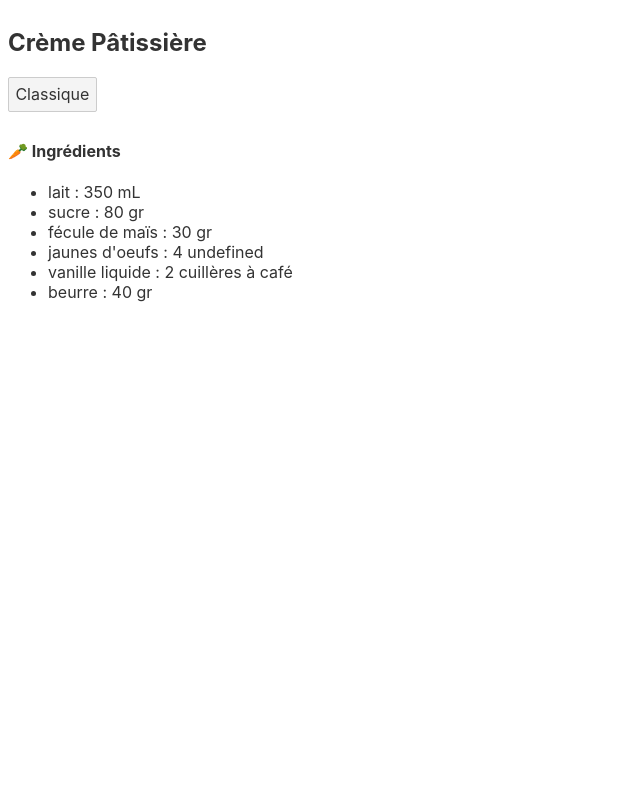
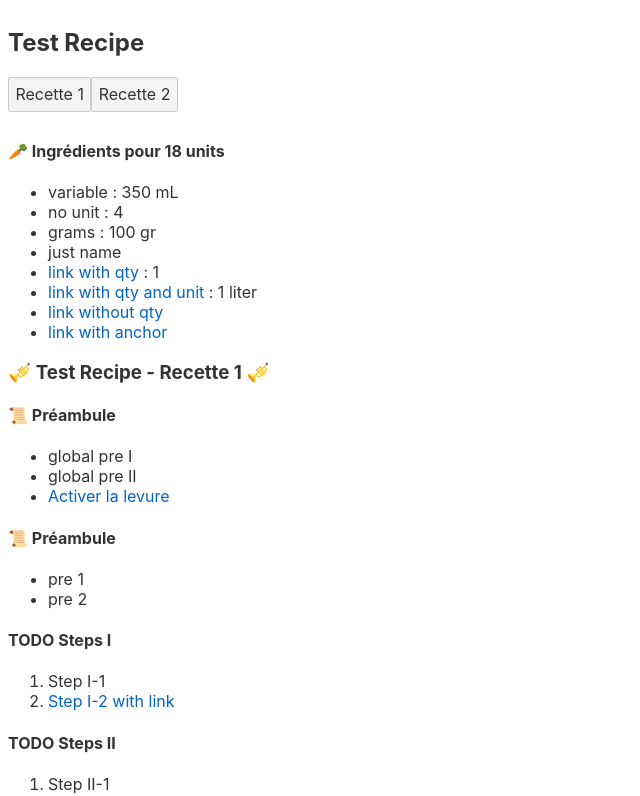
Before and after one commit to vianneyfaivre/recipe, a Svelte app: page / in a window 1280 px wide. Shown: the top 796 px of the page, without its empty margins (0-640 px from the left). Built offline with nearby package versions, Linux system fonts and the light colour scheme.

Commit message:
added recipe with almost all possibilities

```diff
--- a/public/creme-patissiere.yaml
+++ /dev/null
@@ -1,49 +0,0 @@
-layout: recette
-categories: [recettes]
-hidden: true
-lang: fr
-sitemap: true
-title: Crème Pâtissière
-type: sucre
-utensils:
-  - casserole
-  - fouet
-  - spatule-silicone
-  - chinois
-recettes:
-  Classique:
-    ingredients:
-      - nom: lait
-        qte: 350
-        unite: mL
-        variable: true
-      - nom: sucre
-        qte: 80
-        unite: gr
-      - nom: fécule de maïs
-        qte: 30
-        unite: gr
-      - nom: jaunes d'oeufs
-        qte: 4
-      - nom: vanille liquide
-        qte: 2
-        unite: cuillères à café
-      - nom: beurre
-        qte: 40
-        unite: gr
-    etapes:
-      - label: Préparation
-        details:
-          - Rincer la casserole avec de l'eau (pour éviter que le lait accroche)
-          - Porter le lait et la vanille à ébullition (environ 80°C)
-          - Fouetter les jaunes d'oeufs avec le sucre
-          - Incorporer la fécule de maïs
-          - Verser la moitié du lait sur le mélange tout en fouettant
-          - Reverser le tout dans la casserole
-          - À feu doux/moyen, mélanger au fouet jusqu'à épaicissement
-          - Passer la crème au chinois
-          - Mélanger le beurre à l'aide d'une spatule silicone
-          - Réserver au frais
-notes:
-  - Se conserve environ 3 jours
-  - La recette pour 350 mL de lait pourra convenir pour remplir 4 tartelettes
--- /dev/null
+++ b/public/simple.yaml
@@ -0,0 +1,74 @@
+title: Test Recipe
+
+withYeast: true
+
+preconditions:
+  - global pre I
+  - global pre II
+
+recettes:
+  Recette 1:
+    yield: 18
+    yieldType: units
+    ingredients:
+      - nom: variable
+        qte: 350
+        unite: mL
+        variable: true
+      - nom: no unit
+        qte: 4
+      - nom: grams
+        qte: 100
+        unite: gr
+      - nom: just name
+      - nom: link with qty
+        lien: /link/just-name
+        qte: 1
+      - nom: link with qty and unit
+        lien: /link/just-name
+        qte: 1
+        unite: liter
+      - nom: link without qty
+        lien: /link/without-qty
+      - nom: link with anchor
+        lien: /link/with#anchor
+    preconditions:
+      - pre 1
+      - pre 2
+    etapes:
+      - label: Steps I
+        details:
+          - Step I-1
+          - label: Step I-2 with link
+            link: /steps/link
+      - label: Steps II
+        emoji: 🔥
+        details:
+          - Step II-1
+          - Step II-2
+
+  Recette 2:
+    yield: 2
+    ingredients:
+      - nom: fixed
+        qte: 350
+    etapes:
+      - label: Steps I
+        details:
+          - Step I-1
+      - label: Steps II
+        emoji: 🔥
+        details:
+          - Step II-1
+          - Step II-2
+
+notes:
+  - Notes blabla
+  - label: Note with link
+    link: https://vianneyfaivre.com
+
+variantes:
+  - label: variante 1
+    todo: false
+  - label: variante 2
+    todo: true
--- a/src/App.svelte
+++ b/src/App.svelte
@@ -13,7 +13,7 @@
 	}
 
 	onMount(async () => {
-		recipes = await loadYaml("/creme-patissiere.yaml");
+		recipes = await loadYaml("/simple.yaml");
 		console.info(recipes)
 	});
 
@@ -54,26 +54,26 @@
 									{#if recipe[1].yield}
 										pour
 										<span itemprop="recipeYield">
-											<span id="{recipe[0]}-yield" data-originalValue="{ recipe[0].yield }">{ recipe[0].yield }</span>
+											<span id="{recipe[0]}-yield" data-originalValue="{ recipe[1].yield }">{ recipe[1].yield }</span>
 											{recipe[1].yieldType}
 										</span>
 									{/if}
 								</h4>
 
 								<ul id="{recipe[0]}-ingredients" class="variante-ingredients">
-									{#each recipe[1].ingredients as ingredient }
+									{#each Object.values(recipe[1].ingredients) as ingredient }
 
 									<!--
 
-										{% capture ingredientQte %}
+										{% capture ingredientQte }
 											<span class="ingredient-qte-fixed" data-originalValue="{ingredient.qte}">
 												{ingredient.qte}
 											</span>
-										{% endcapture %}
+										{% endcapture }
 
 
 										{#if  ingredient.variable == true }
-											{% capture ingredientQte %}
+											{% capture ingredientQte }
 												<input class="ingredient-qte-variable"
 														type="number"
 														data-varianteId="{recipe[0]}"
@@ -81,7 +81,7 @@
 														value="{ingredient.qte}"
 														min="1"
 												/>
-											{% endcapture %}
+											{% endcapture }
 										{/if}
 
 									-->
@@ -90,9 +90,9 @@
 										{#if ingredient.qte }
 
 											{#if ingredient.lien }
-												<a href="{ ingredient.lien }">{ ingredient.nom }</a> : { ingredient.qte } { ingredient.unite }
+												<a href="{ ingredient.lien }">{ ingredient.nom }</a> : { ingredient.qte } { ingredient.unite || '' }
 											{:else}
-												{ ingredient.nom } : { ingredient.qte } { ingredient.unite }
+												{ ingredient.nom } : { ingredient.qte } { ingredient.unite || '' }
 											{/if}
 										{:else}
 
@@ -109,7 +109,67 @@
 
 							</div> <!-- INGREDIENTS -->
 
+
 							<div class="etapes-panel"> <!-- STEPS -->
+
+								<h3 class="variante-subtitles" id="{recipe[0]}-subtitle" itemprop="name">
+									🎺 { recipes.title } - { recipe[0] } 🎺
+								</h3>
+
+								{#if recipes.preconditions || recipes.withYeast }
+									<h4>📜 Préambule</h4>
+
+									<ul>
+
+									{#if recipes.preconditions}
+										{#each Object.values(recipes.preconditions) as precondition }
+											<li>{ precondition }</li>
+										{/each}
+									{/if}
+
+									{#if recipes.withYeast }
+										<li><a href="/cuisine/levure">Activer la levure</a></li>
+									{/if}
+
+									</ul>
+								{/if}
+
+
+								{#if recipe[1].preconditions }
+									<div id="{recipe[0]}-preconditions" class="variante-preconditions">
+
+										<h4>📜 Préambule</h4>
+
+										<ul>
+
+											{#each recipe[1].preconditions as precondition }
+											<li itemprop="recipeInstructions">{ precondition }</li>
+											{/each}
+
+										</ul>
+									</div>
+								{/if}
+
+								<div id="{recipe[0]}-etapes" class="variante-etapes">
+
+									{#each Object.values(recipe[1].etapes) as step}
+										<h4>TODO {step.label}</h4>
+										<ol>
+										{#each Object.values(step.details) as detail }
+
+											<li itemprop="recipeInstructions">
+												{#if typeof detail === "string" }
+													{ detail }
+												{:else }
+													<a href="{ detail.link }">{ detail.label }</a>
+												{/if}
+											</li>
+
+										{/each}
+										</ol>
+									{/each}
+								</div>
+
 							</div> <!-- STEPS -->
 
 						</div>
```
